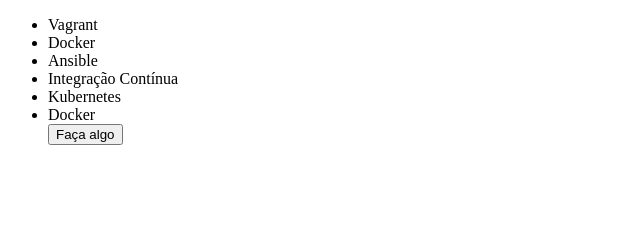
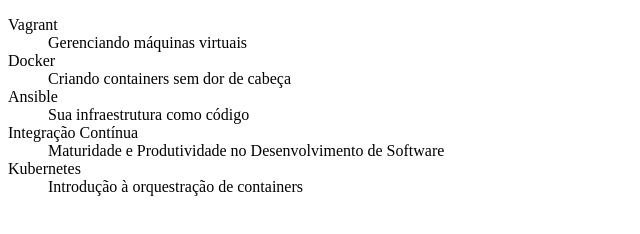
Before and after one commit to juliamsousa/alura-git-e-github-estrategias, a plain HTML site: page index.html in a window 1280 px wide. Shown: the whole page, without its empty margins (0-640 px from the left). Drawn offline with Linux system fonts and the light colour scheme.

Commit message:
Substituição das tags UL por DL

```diff
--- a/index.html
+++ b/index.html
@@ -5,14 +5,17 @@
     <title>Cursos de DevOps da Alura</title>
 </head>
 <body>
-    <ul>
-        <li>Vagrant</li>
-        <li>Docker</li>
-        <li>Ansible</li>
-        <li>Integração Contínua</li>
-        <li>Kubernetes</li>
-        <li>Docker</li>
-        <button>Faça algo</button>
-    </ul>
+  <dl>
+    <dt>Vagrant</dt>
+    <dd>Gerenciando máquinas virtuais</dd>
+    <dt>Docker</dt>
+    <dd>Criando containers sem dor de cabeça</dd>
+    <dt>Ansible</dt>
+    <dd>Sua infraestrutura como código</dd>
+    <dt>Integração Contínua</dt>
+    <dd>Maturidade e Produtividade no Desenvolvimento de Software</dd>
+    <dt>Kubernetes</dt>
+    <dd>Introdução à orquestração de containers</dd>
+  <dl>
 </body>
 </html>
```
